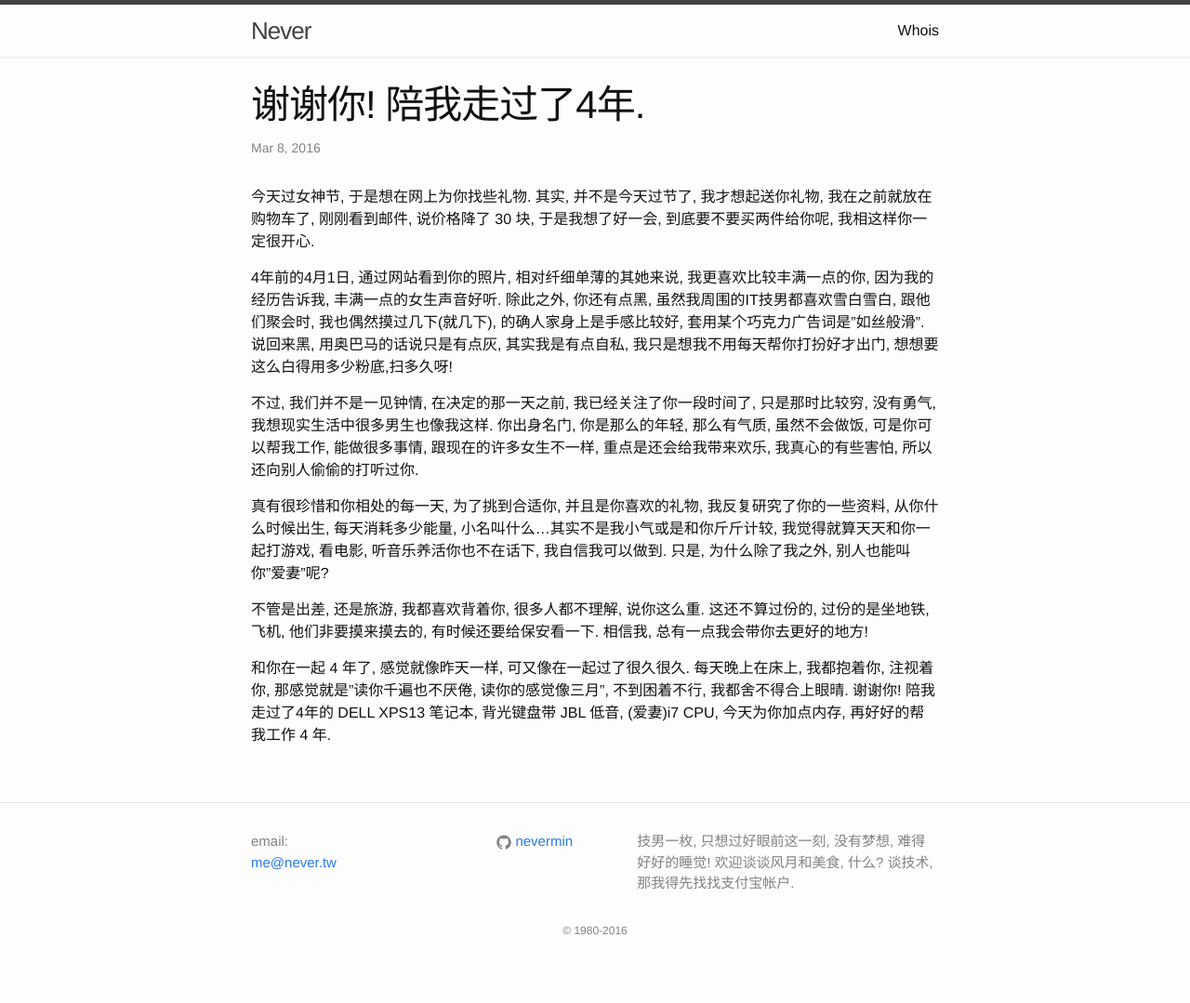
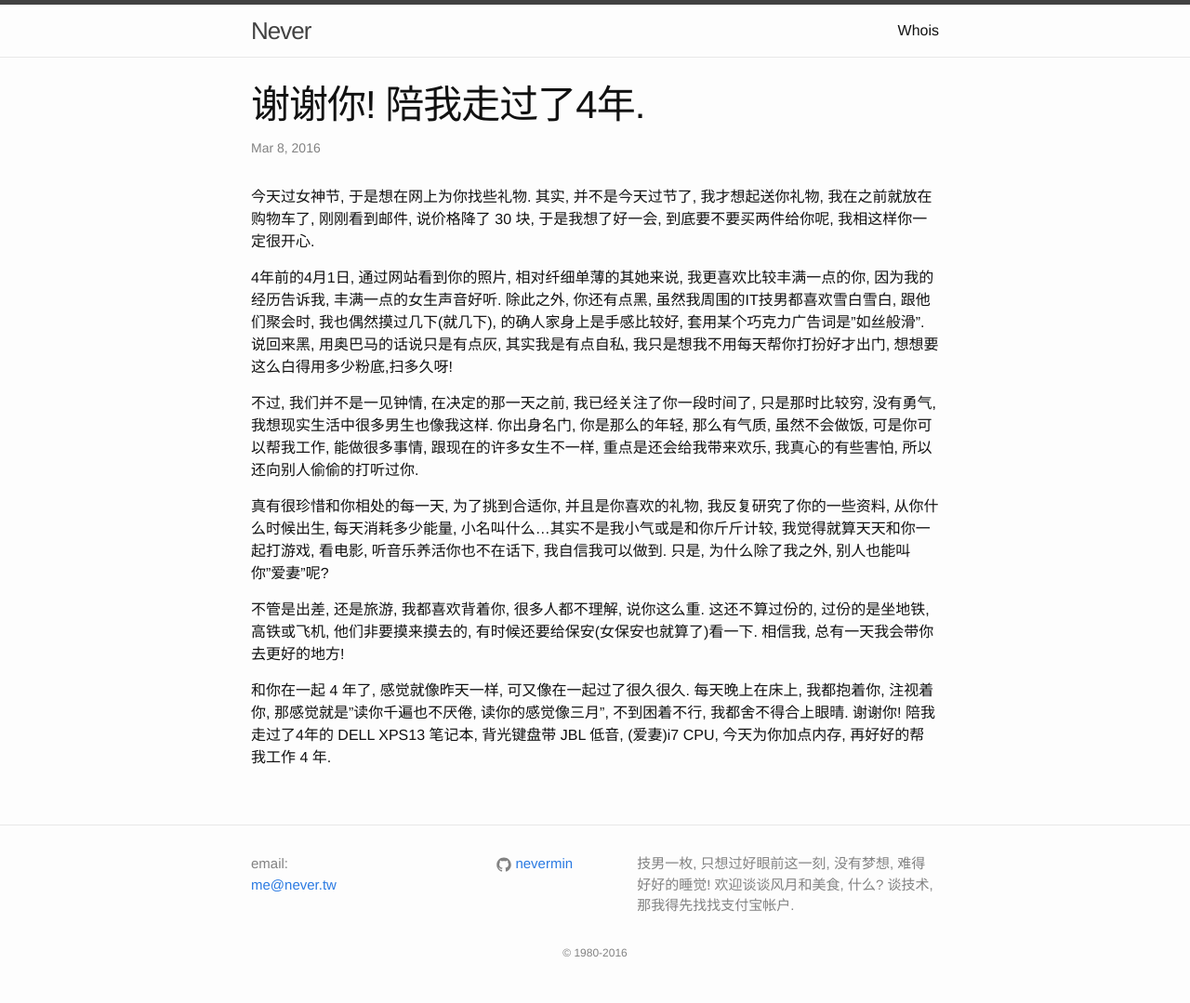
Before and after one commit to NeverMin/nevermin.github.io, a Jekyll site: the page built from _posts/2016-03-08-thankyou_for_your_4th_years.markdown, in a window 1280 px wide. Shown: the whole page at 93% size. Built offline with Jekyll 4.4.1, drawn with Linux system fonts in a browser that asks for light colours; before the commit the page ends 1055 px from its top, so only the background shows below that.

Commit message:
fixed typos

```diff
--- a/_posts/2016-03-08-thankyou_for_your_4th_years.markdown
+++ b/_posts/2016-03-08-thankyou_for_your_4th_years.markdown
@@ -13,6 +13,6 @@
 
 真有很珍惜和你相处的每一天, 为了挑到合适你, 并且是你喜欢的礼物, 我反复研究了你的一些资料, 从你什么时候出生, 每天消耗多少能量, 小名叫什么...其实不是我小气或是和你斤斤计较, 我觉得就算天天和你一起打游戏, 看电影, 听音乐养活你也不在话下, 我自信我可以做到. 只是, 为什么除了我之外, 别人也能叫你"爱妻"呢?
 
-不管是出差, 还是旅游, 我都喜欢背着你, 很多人都不理解, 说你这么重. 这还不算过份的, 过份的是坐地铁, 飞机, 他们非要摸来摸去的, 有时候还要给保安看一下. 相信我, 总有一点我会带你去更好的地方!
+不管是出差, 还是旅游, 我都喜欢背着你, 很多人都不理解, 说你这么重. 这还不算过份的, 过份的是坐地铁, 高铁或飞机, 他们非要摸来摸去的, 有时候还要给保安(女保安也就算了)看一下. 相信我, 总有一天我会带你去更好的地方!
 
 和你在一起 4 年了, 感觉就像昨天一样, 可又像在一起过了很久很久. 每天晚上在床上, 我都抱着你, 注视着你, 那感觉就是"读你千遍也不厌倦, 读你的感觉像三月", 不到困着不行, 我都舍不得合上眼晴. 谢谢你! 陪我走过了4年的 DELL XPS13 笔记本, 背光键盘带 JBL 低音, (爱妻)i7 CPU, 今天为你加点内存, 再好好的帮我工作 4 年.
```
